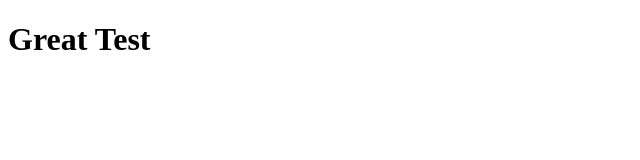
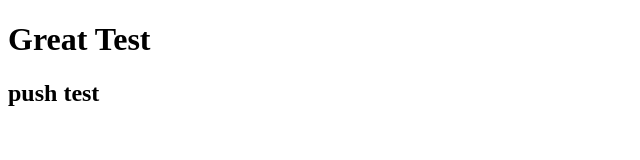
Before and after one commit to deadbytexxk/git-teste, a plain HTML site: page index.html in a window 1280 px wide. Shown: the whole page, without its empty margins (0-640 px from the left). Drawn offline with Linux system fonts and the light colour scheme.

Commit message:
fazendo test de push

```diff
--- a/index.html
+++ b/index.html
@@ -8,6 +8,7 @@
 </head>
 <body>
     <h1>Great Test</h1>
+    <h2>push test</h2>
 </body>
 
 <!--Anotações sobre o curso de git-->
```
